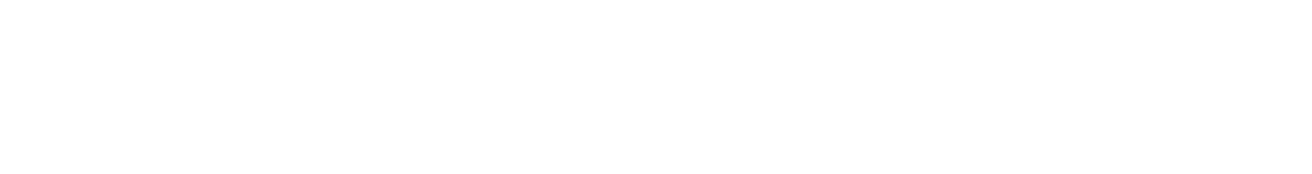
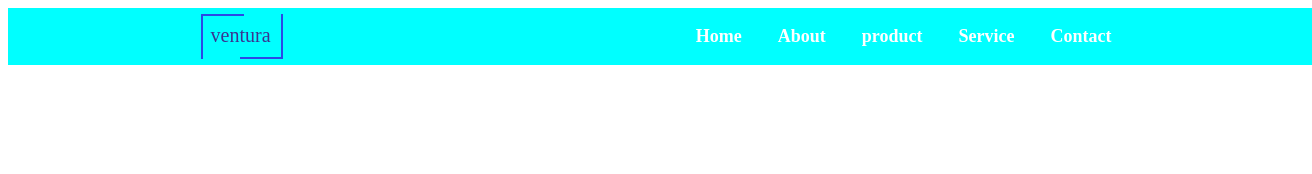
Before and after one commit to joysen22/basic-card-design, a plain HTML site: page index.html in a window 1280 px wide. Shown: the top 174 px of the page, 1312 px wide, since content can reach past the window. Drawn offline with Linux system fonts and the light colour scheme.

Commit message:
add manu

```diff
--- a/index.html
+++ b/index.html
@@ -7,6 +7,24 @@
     <link rel="stylesheet" href="style.css" />
   </head>
   <body>
+    <div class="main-manu">
+      <div class="logo"><span>ventura</span></div>
+      <ul>
+        <li><a href="#">Home</a></li>
+        <li><a href="#">About</a></li>
+        <li class="dropdown">
+          <a href="#">product</a>
+          <ul>
+            <li><a href="#">Bangla</a></li>
+            <li><a href="#">English</a></li>
+            <li><a href="#">Japanish</a></li>
+            <li><a href="#">Arbi</a></li>
+          </ul>
+        </li>
+        <li><a href="#">Service</a></li>
+        <li><a href="#">Contact</a></li>
+      </ul>
+    </div>
     <div class="main-container">
       <div class="container">
         <div class="card">
--- a/style.css
+++ b/style.css
@@ -1,3 +1,99 @@
+/********** manu css start ********/
+.main-manu {
+  width: 100%;
+  margin: auto;
+  display: flex;
+  background-color: aqua;
+  justify-content: space-around;
+  align-items: center;
+  padding: 0px 20px;
+}
+.main-manu > .logo > span {
+  display: inline-block;
+  font-size: 20px;
+  color: rgb(57, 51, 145);
+  position: relative;
+
+  padding: 10px 12px 12px 10px;
+}
+.main-manu > .logo > span::after {
+  content: "";
+  width: 50%;
+  height: 95%;
+
+  position: absolute;
+  top: 0%;
+  left: 0%;
+  border-top: 2px solid rgb(43, 71, 230);
+  border-left: 2px solid rgb(43, 71, 230);
+  /* background: yellow; */
+}
+.main-manu > .logo > span::before {
+  content: "";
+  width: 50%;
+  height: 95%;
+  /* background: red; */
+  position: absolute;
+  bottom: 0%;
+  right: 0%;
+  border-bottom: 2px solid rgb(43, 71, 230);
+  border-right: 2px solid rgb(43, 71, 230);
+}
+.main-manu > ul {
+  list-style: none;
+  display: flex;
+}
+.main-manu > ul > li {
+  padding: 2px 4px;
+  margin-left: 20px;
+  padding: 2px 8px;
+}
+.main-manu > ul > li:hover>a {
+  color: black;
+}
+.main-manu > ul > li > a {
+  display: inline-block;
+  text-decoration: none;
+  color: white;
+  font-size: 18px;
+  font-weight: 800;
+  transition: all 1.5s;
+}
+
+.dropdown {
+  position: relative;
+}
+.dropdown:hover>ul {
+  display: block;
+}
+.dropdown > ul {
+  position: absolute;
+  list-style: none;
+  right: 0%;
+  text-align: start;
+  background-color: aqua;
+  margin-left: 10px;
+  text-align: center;
+  padding: 5px;
+  display: none;
+}
+.dropdown > ul > li {
+  display: block;
+  margin-top: 10px;
+  padding: 5px;
+  border-bottom: 2px solid rgb(238, 239, 240);
+}
+.dropdown > ul > li:hover > a {
+  color: black;
+}
+.dropdown > ul > li > a {
+  text-decoration: none;
+  display: inline-block;
+  color: white;
+}
+
+/*********** manu css end ***********/
+/* card css start */
 .card-container {
   display: grid;
   grid-template-columns: repeat(auto-fit, minmax(280px, 1fr));
@@ -7,7 +103,7 @@
 }
 .main-container {
   width: 100%;
-  margin-top: 200px;
+  margin-top: 120px;
 }
 .container {
   width: 100%;
@@ -43,3 +139,4 @@
   font-weight: 700;
   font-family: "Franklin Gothic Medium", "Arial Narrow", Arial, sans-serif;
 }
+/* card css end */
```
